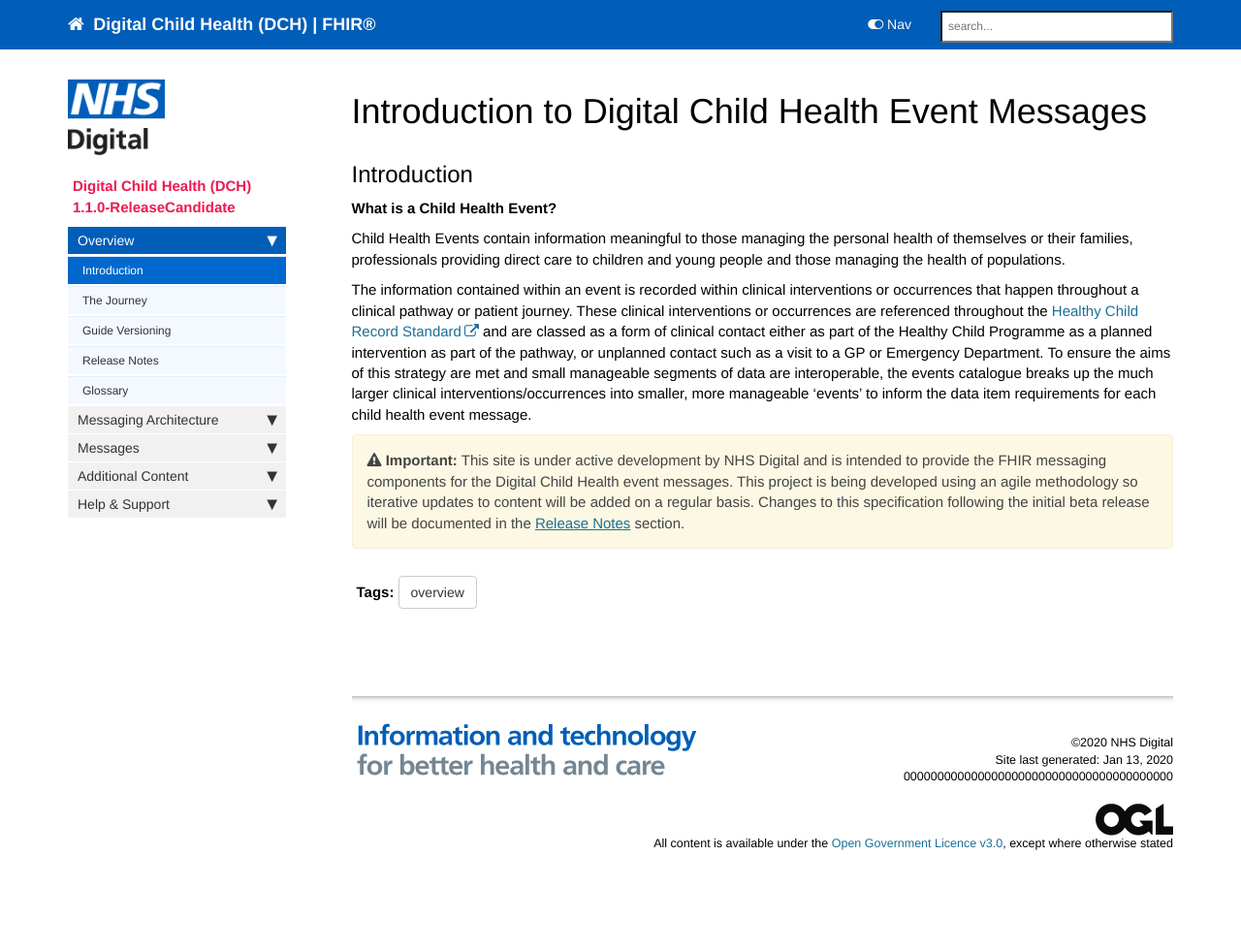
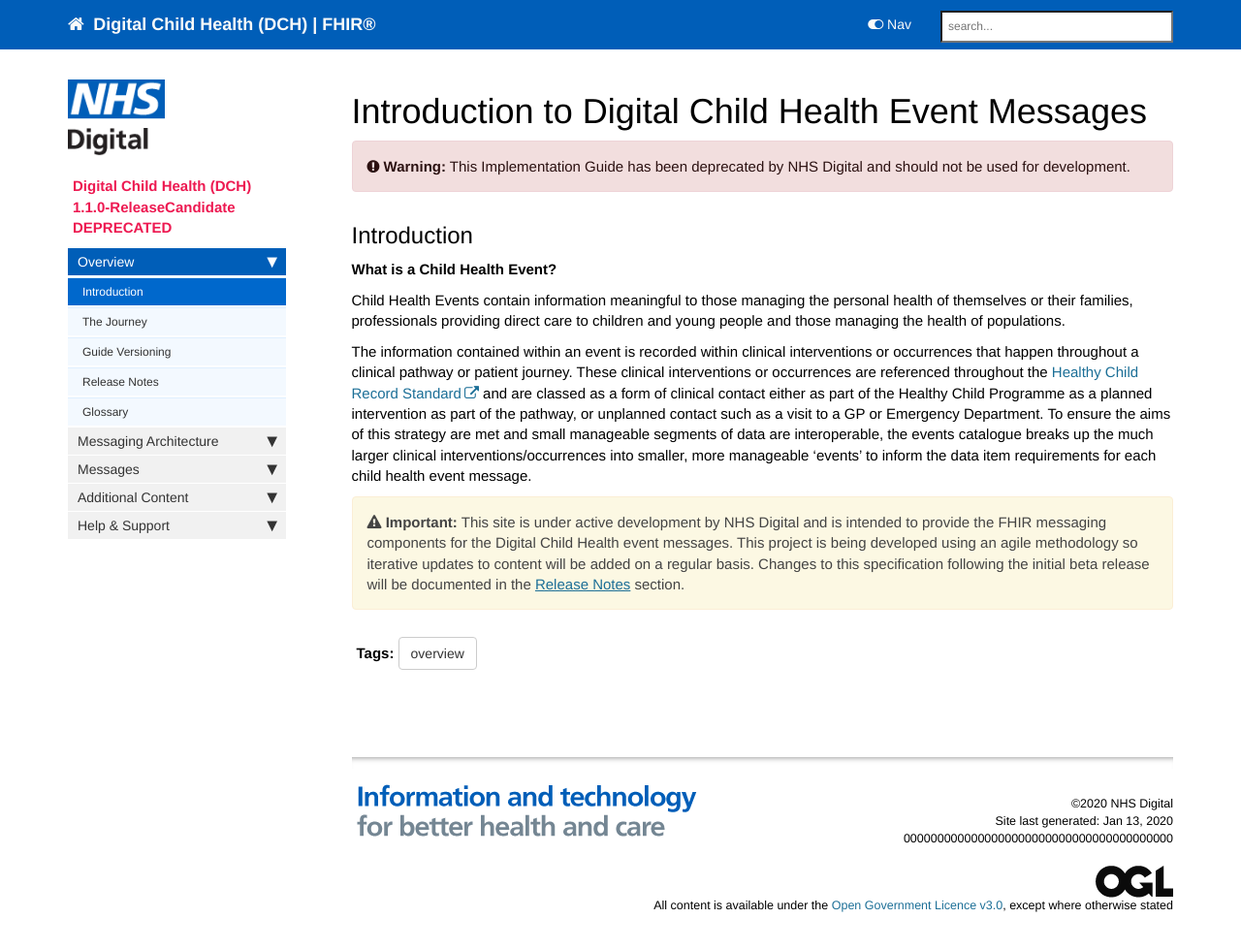
Before and after one commit to nhsconnect/Digital-Child-Health-STU3, a Jekyll site: the page built from index.md, in a window 1280 px wide and 1003 px high. Shown: the top 980 px of the window at 97% size. Built offline with Jekyll 4.4.1, drawn with Linux system fonts in a browser that asks for light colours; nearby versions of some CDN libraries; comment, search, counter and statistics services are not loaded.

Commit message:
Deprecation of specification

```diff
--- a/_data/sidebars/overview_sidebar.yml
+++ b/_data/sidebars/overview_sidebar.yml
@@ -1,7 +1,7 @@
 entries:
 - title: Digital Child Health (DCH)
   product: Digital Child Health (DCH)
-  version: 1.1.0-ReleaseCandidate
+  version: 1.1.0-ReleaseCandidate DEPRECATED
   levels: one
   folders:
 
--- a/index.md
+++ b/index.md
@@ -6,6 +6,9 @@ sidebar: overview_sidebar
 permalink: index.html
 toc: false
 ---
+
+{% include warning.html content="This Implementation Guide has been deprecated by NHS Digital and should not be used for development." %}
+
 
 ## Introduction ##
 
```
